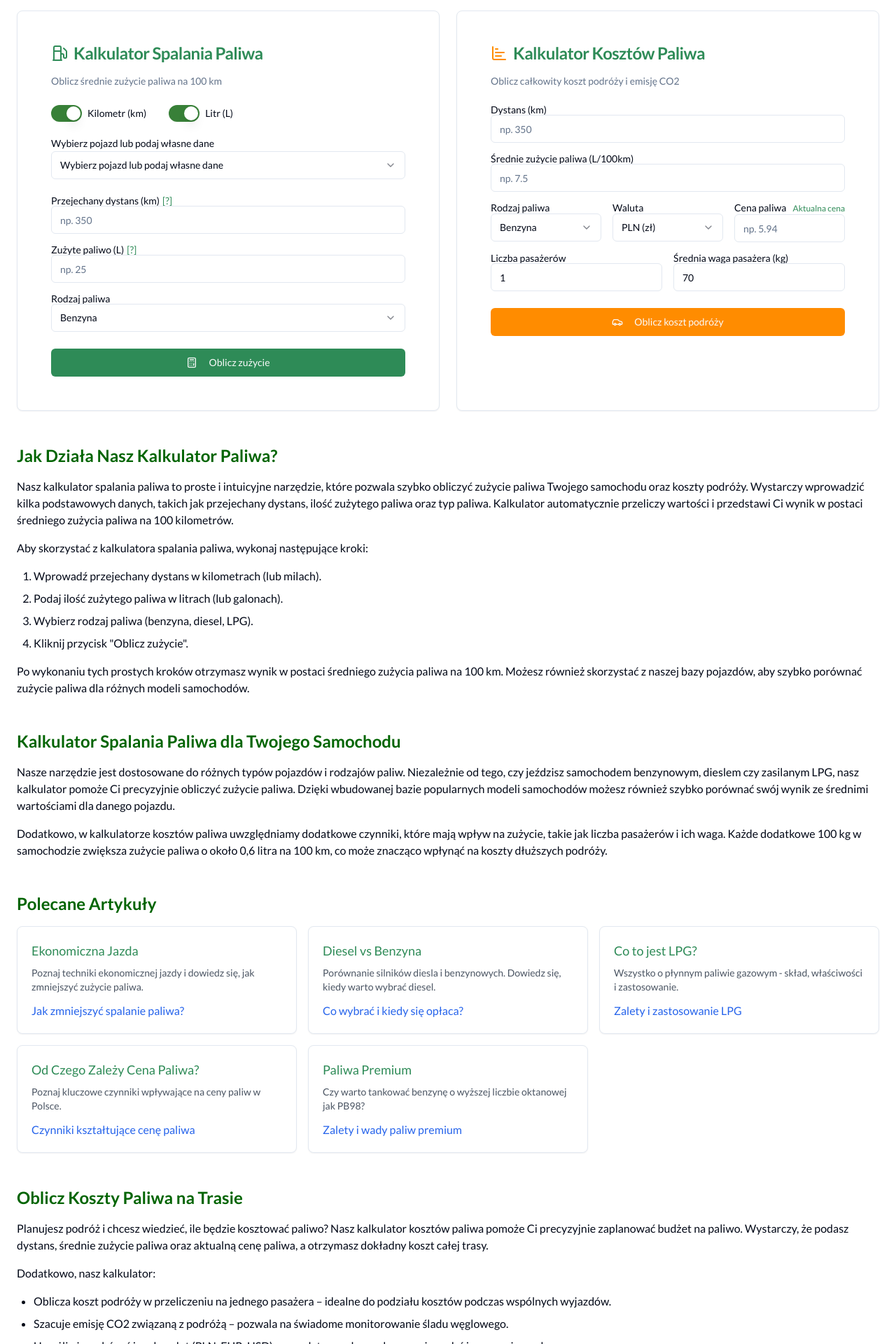
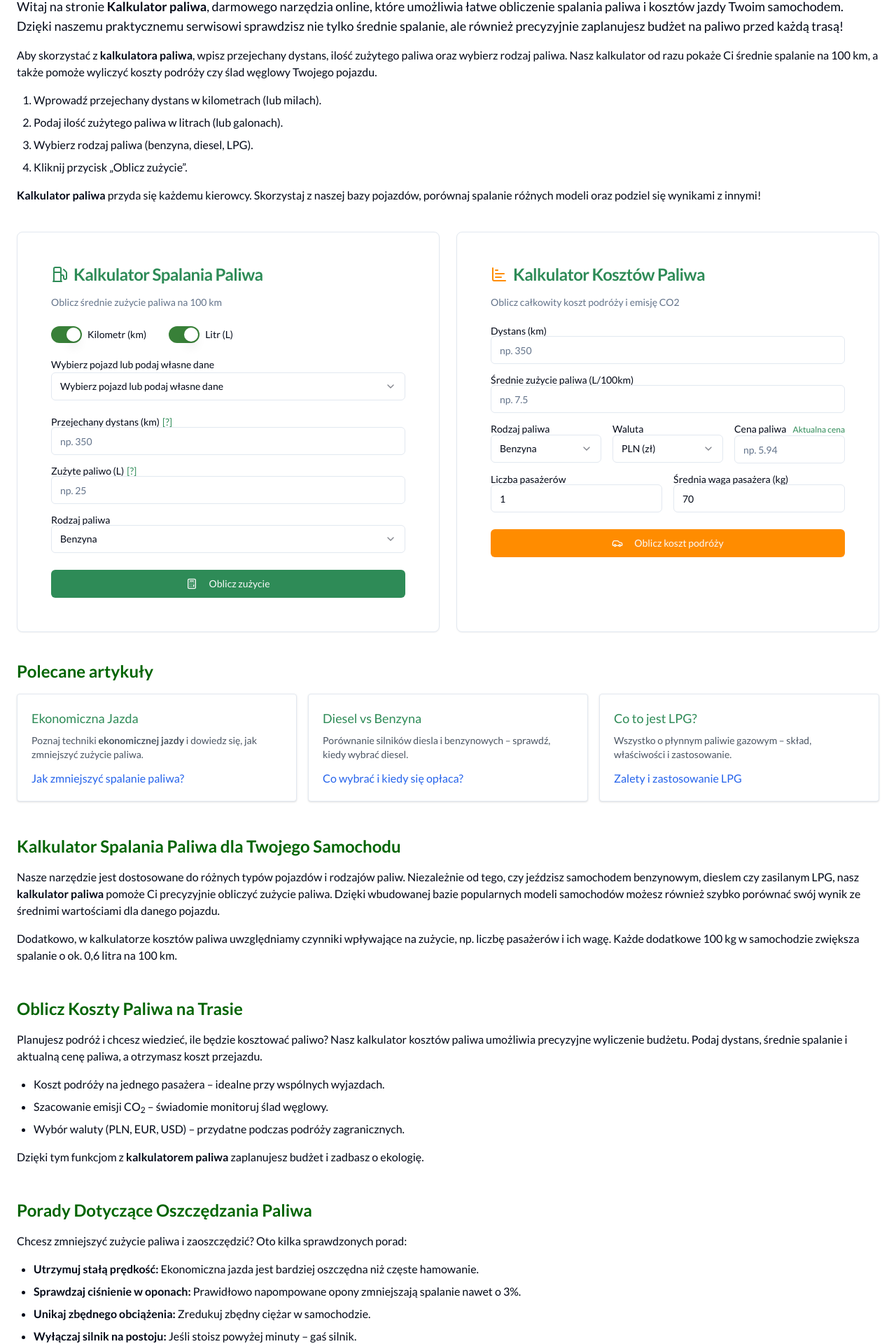
Before and after one commit to Zreeshah/paliwo-smart-calc-pl, a React (Vite) app: page / in a window 1280 px wide. Shown: the part 154-2074 px from the top of the page at 70% size. Built offline with nearby package versions, Linux system fonts and the light colour scheme.

Commit message:
feat: Integrate homepage content into Index.tsx
Move the homepage content from FuelInfoContent (or HomeContent) into Index.tsx, ensuring it appears above the fold for SEO and user experience. Integrate the keyword "Kalkulator paliwa".

```diff
--- a/src/pages/Index.tsx
+++ b/src/pages/Index.tsx
@@ -5,7 +5,6 @@ import Layout from '@/components/Layout';
 import FuelConsumptionCalculator from '@/components/FuelConsumptionCalculator';
 import FuelCostCalculator from '@/components/FuelCostCalculator';
 import FAQSection from '@/components/FAQSection';
-import FuelInfoContent from '@/components/FuelInfoContent';
 
 const Index = () => {
   const faqSchemaData = {
@@ -60,14 +59,116 @@ const Index = () => {
 
       <Layout>
         <div>
-          <h1>Kalkulator Spalania Paliwa – Oblicz Zużycie i Koszty</h1>
+          {/* Above the fold, semantic homepage content with SEO keyword */}
+          <section className="mb-10">
+            <h1 className="text-3xl font-bold mb-4">Kalkulator paliwa – Szybko oblicz zużycie i koszty podróży</h1>
+            <p className="text-lg mb-4">
+              Witaj na stronie <strong>Kalkulator paliwa</strong>, darmowego narzędzia online, które umożliwia łatwe obliczenie spalania paliwa i kosztów jazdy Twoim samochodem.
+              Dzięki naszemu praktycznemu serwisowi sprawdzisz nie tylko średnie spalanie, ale również precyzyjnie zaplanujesz budżet na paliwo przed każdą trasą!
+            </p>
+            <p className="mb-4">
+              Aby skorzystać z <strong>kalkulatora paliwa</strong>, wpisz przejechany dystans, ilość zużytego paliwa oraz wybierz rodzaj paliwa. Nasz kalkulator od razu pokaże Ci średnie spalanie na 100 km, a także pomoże wyliczyć koszty podróży czy ślad węglowy Twojego pojazdu.
+            </p>
+            <ol className="list-decimal pl-6 space-y-2 my-4">
+              <li>
+                Wprowadź przejechany dystans w kilometrach (lub milach).
+              </li>
+              <li>
+                Podaj ilość zużytego paliwa w litrach (lub galonach).
+              </li>
+              <li>
+                Wybierz rodzaj paliwa (benzyna, diesel, LPG).
+              </li>
+              <li>
+                Kliknij przycisk „Oblicz zużycie”.
+              </li>
+            </ol>
+            <p className="mb-2">
+              <strong>Kalkulator paliwa</strong> przyda się każdemu kierowcy. Skorzystaj z naszej bazy pojazdów, porównaj spalanie różnych modeli oraz podziel się wynikami z innymi!
+            </p>
+          </section>
 
           <div className="grid grid-cols-1 lg:grid-cols-2 gap-6 mb-10">
             <FuelConsumptionCalculator />
             <FuelCostCalculator />
           </div>
 
-          <FuelInfoContent />
+          {/* Featured/Recent Articles for internal linking */}
+          <section className="mb-12">
+            <h2 className="text-2xl font-bold mb-4">Polecane artykuły</h2>
+            <div className="grid grid-cols-1 sm:grid-cols-2 md:grid-cols-3 gap-4">
+              <a href="/ekonomiczna-jazda" className="block p-5 bg-white border rounded shadow hover:shadow-lg transition-shadow" rel="dofollow">
+                <h3 className="text-lg font-medium mb-2">Ekonomiczna Jazda</h3>
+                <p className="text-sm text-gray-600 mb-3">
+                  Poznaj techniki <strong>ekonomicznej jazdy</strong> i dowiedz się, jak zmniejszyć zużycie paliwa.
+                </p>
+                <span className="text-blue-600 hover:underline">Jak zmniejszyć spalanie paliwa?</span>
+              </a>
+              <a href="/diesel" className="block p-5 bg-white border rounded shadow hover:shadow-lg transition-shadow" rel="dofollow">
+                <h3 className="text-lg font-medium mb-2">Diesel vs Benzyna</h3>
+                <p className="text-sm text-gray-600 mb-3">
+                  Porównanie silników diesla i benzynowych – sprawdź, kiedy wybrać diesel.
+                </p>
+                <span className="text-blue-600 hover:underline">Co wybrać i kiedy się opłaca?</span>
+              </a>
+              <a href="/lpg" className="block p-5 bg-white border rounded shadow hover:shadow-lg transition-shadow" rel="dofollow">
+                <h3 className="text-lg font-medium mb-2">Co to jest LPG?</h3>
+                <p className="text-sm text-gray-600 mb-3">
+                  Wszystko o płynnym paliwie gazowym – skład, właściwości i zastosowanie.
+                </p>
+                <span className="text-blue-600 hover:underline">Zalety i zastosowanie LPG</span>
+              </a>
+            </div>
+          </section>
+
+          {/* Remaining sections kept for user value/SEO */}
+          <section className="mb-12">
+            <h2 className="text-2xl font-semibold mb-4">Kalkulator Spalania Paliwa dla Twojego Samochodu</h2>
+            <p className="mb-4">
+              Nasze narzędzie jest dostosowane do różnych typów pojazdów i rodzajów paliw. Niezależnie od tego, czy
+              jeździsz samochodem benzynowym, dieslem czy zasilanym LPG, nasz <strong>kalkulator paliwa</strong> pomoże Ci precyzyjnie obliczyć
+              zużycie paliwa. Dzięki wbudowanej bazie popularnych modeli samochodów możesz również szybko porównać
+              swój wynik ze średnimi wartościami dla danego pojazdu.
+            </p>
+            <p className="mb-4">
+              Dodatkowo, w kalkulatorze kosztów paliwa uwzględniamy czynniki wpływające na zużycie, np. liczbę pasażerów i ich wagę. Każde dodatkowe 100 kg w samochodzie zwiększa spalanie o ok. 0,6 litra na 100 km.
+            </p>
+          </section>
+
+          <section className="mb-12">
+            <h2 className="text-2xl font-semibold mb-4">Oblicz Koszty Paliwa na Trasie</h2>
+            <p className="mb-4">
+              Planujesz podróż i chcesz wiedzieć, ile będzie kosztować paliwo? Nasz kalkulator kosztów paliwa umożliwia
+              precyzyjne wyliczenie budżetu. Podaj dystans, średnie spalanie i aktualną cenę paliwa, a otrzymasz koszt przejazdu.
+            </p>
+            <ul className="list-disc pl-6 space-y-2 my-4">
+              <li>Koszt podróży na jednego pasażera – idealne przy wspólnych wyjazdach.</li>
+              <li>Szacowanie emisji CO<sub>2</sub> – świadomie monitoruj ślad węglowy.</li>
+              <li>Wybór waluty (PLN, EUR, USD) – przydatne podczas podróży zagranicznych.</li>
+            </ul>
+            <p className="mb-4">
+              Dzięki tym funkcjom z <strong>kalkulatorem paliwa</strong> zaplanujesz budżet i zadbasz o ekologię.
+            </p>
+          </section>
+
+          <section className="mb-12">
+            <h2 className="text-2xl font-semibold mb-4">Porady Dotyczące Oszczędzania Paliwa</h2>
+            <p className="mb-4">
+              Chcesz zmniejszyć zużycie paliwa i zaoszczędzić? Oto kilka sprawdzonych porad:
+            </p>
+            <ul className="list-disc pl-6 space-y-2 my-4">
+              <li><strong>Utrzymuj stałą prędkość:</strong> Ekonomiczna jazda jest bardziej oszczędna niż częste hamowanie.</li>
+              <li><strong>Sprawdzaj ciśnienie w oponach:</strong> Prawidłowo napompowane opony zmniejszają spalanie nawet o 3%.</li>
+              <li><strong>Unikaj zbędnego obciążenia:</strong> Zredukuj zbędny ciężar w samochodzie.</li>
+              <li><strong>Wyłączaj silnik na postoju:</strong> Jeśli stoisz powyżej minuty – gaś silnik.</li>
+              <li><strong>Planuj trasę:</strong> Unikaj korków, korzystaj ze stałych tras.</li>
+              <li><strong>Regularny serwis:</strong> Sprawny silnik spala mniej paliwa.</li>
+            </ul>
+            <p className="mb-4">
+              Stosując te wskazówki, zmniejszysz spalanie paliwa i wydatki na podróże, a także zredukujesz negatywny wpływ na środowisko.
+              Więcej znajdziesz w naszym <a href="/ekonomiczna-jazda" className="text-blue-600 hover:underline mx-1">poradniku ekonomicznej jazdy</a>.
+            </p>
+          </section>
 
           <FAQSection />
         </div>
```
